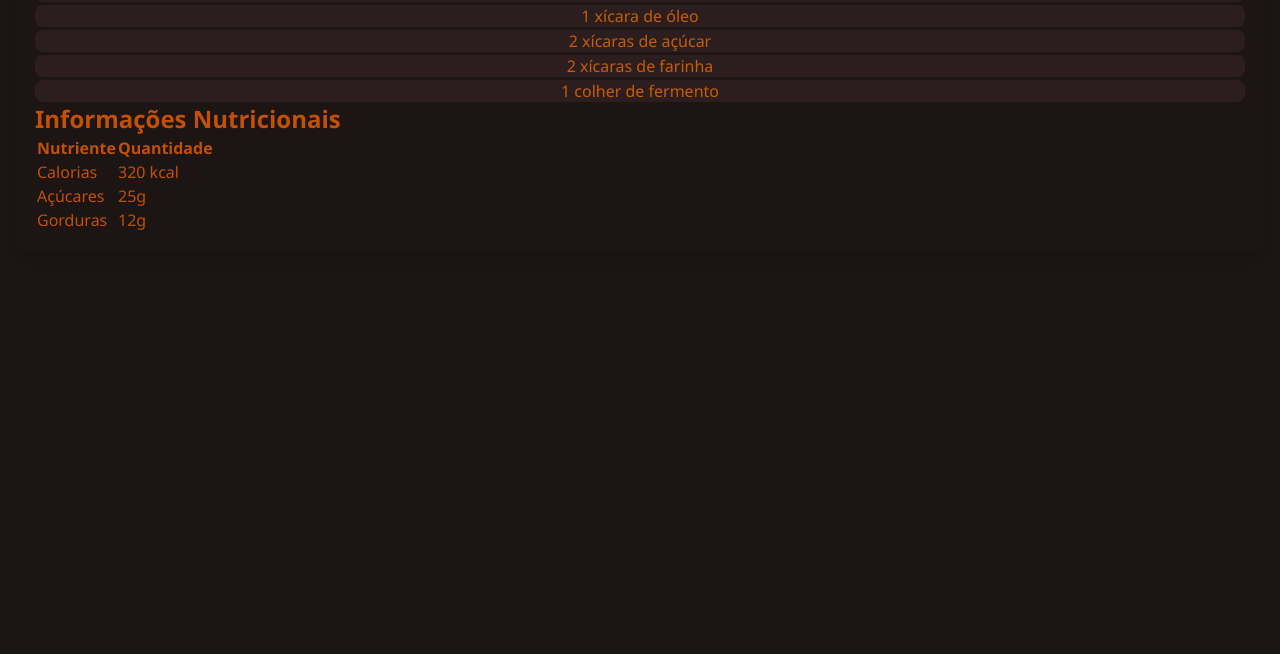
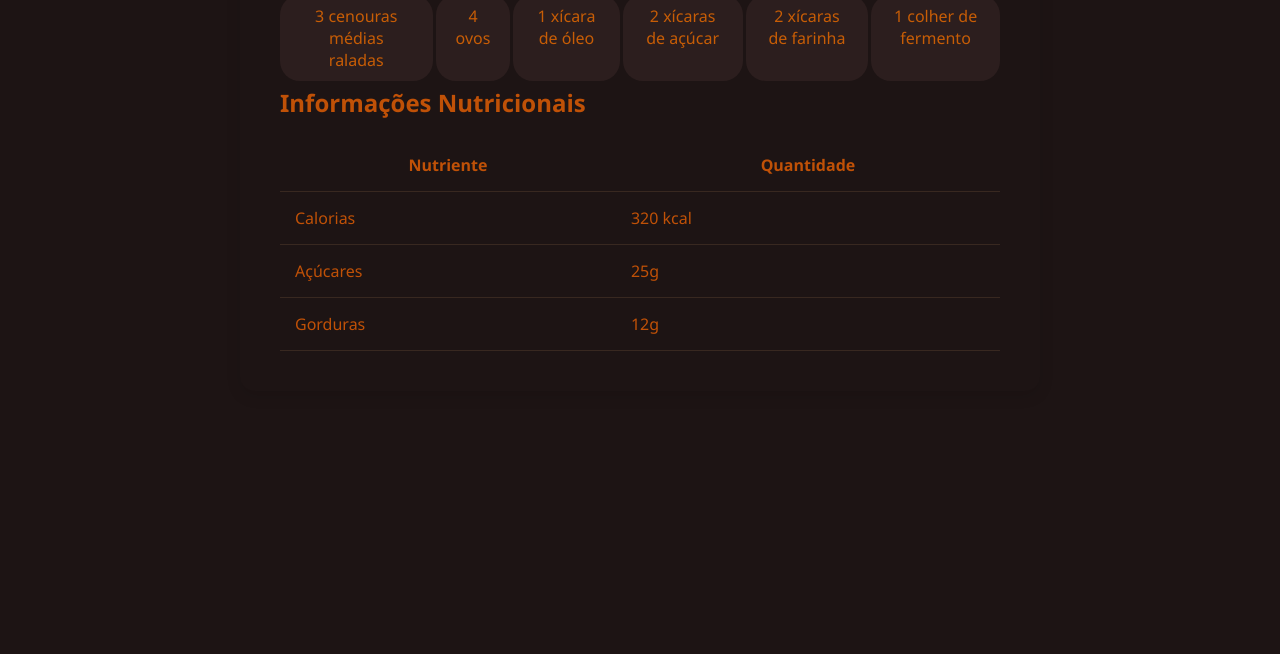
Before and after one commit to y-Brian/HTML_CSS, a plain HTML site: page aula_03/index.html in a window 1280 px wide. Shown: the part 146-800 px from the top of the page. Drawn offline with Linux system fonts and the light colour scheme.

Commit message:
Finalização Aula 3 e inicio da Aula 4

```diff
--- a/aula_03/css/style.css
+++ b/aula_03/css/style.css
@@ -50,6 +50,7 @@ h1 {
     flex-direction: column; /*Organiza os itens em uma coluna e o row os itens ficam lado a lado*/
      gap: 3px ; /*Adiciona um espaço entre os itens da lista*/
      list-style: none; /*Remove os marcadores padrão da lista*/
+     margin: 5px 0;
     }
 
     /*Estilo de cada item da lista*/
@@ -66,3 +67,46 @@ h1 {
         /*Se a tabela ficar muito larga em mobile, permite scroll horizontal*/
         overflow: auto;
     }
+
+    table {
+        width: 100%; /*Ocupa 100% do espaço disponível*/
+        min-width: 300px; /*Largura mínima*/
+        border-collapse: collapse; /*Remove os espaços entre as linhas*/
+        margin-top: 20px; /*Espaçamento acima da tabela*/
+    }
+
+    th, td {
+        padding: 10px; /*Espaçamento interno das células*/
+        font-size: 0.9rem; /*Tamanho da fonte*/
+        border-bottom: 1px solid #382820; /*Linha divisoria entre as células*/
+    }
+
+    /*Media Queries: Tablet e Desktops*/
+
+    @media (min-width: 768px) {
+        .recipe-container{
+            max-width: 800px; /*Largura máxima*/
+            margin: 0 auto ; /* Centralização horizontal*/
+            padding: 40px; /*Maior espaço interno*/
+        }
+
+        h1 {
+            font-size: 2.2rem; /*Aumenta o tamanho do título*/
+        }
+
+        .flex-list {
+            flex-direction: row; /*Deixa as direções em linhas*/
+            justify-content: center; /*Centralizou o conteúdo horizontalmente*/
+        }
+
+        .flex-list li {
+            padding: 10px 20px; /*Aumenta o espaçamento interno dos itens da lista*/
+        border-radius: 20px;
+        }
+
+        th, td {
+            padding: 15px;
+            font-size: 1rem;
+        }
+
+    }
--- /dev/null
+++ b/aula_04/css/style.css
@@ -0,0 +1,75 @@
+/*
+
+Aula 04 - CSS para formulário de inscrição
+
+Tópicos principais:
+
+1. Estilização de inputs, select e textarea
+2. layout flexbox para grupos de formulários
+3. botões interativos com hover
+4. backgrounds em gradientes (desktops)
+5. sombras de profundidade
+
+
+*/
+
+/*Estilos globais*/
+
+*{
+    margin: 0;
+    padding: 0;
+    box-sizing: border-box;
+}
+
+body {
+    font-family:'Inter', sans-serif;
+    background-color:rgb(236, 234, 102);
+    padding: 20px;
+    /*
+      flexbox: centralizar o formulário
+      justify-content: centralizando horizontalmente
+      align-items: alinhando no topo (mobile para facilitar o scroll)
+    */
+    display: flex;
+    justify-content: center;
+    align-items: center;
+
+    /*altura miníma para ocupar a tela toda*/
+    min-height: 100vh;
+}
+
+/*Wrapper fo formulário*/
+
+.form-wrapper {
+    background-color: #fff;
+    padding: 25px;
+    border-radius: 12px;
+    width: 100%;
+    max-width: 450px;
+}
+
+/*Título do formulário*/
+h2 {
+text-align: center;
+font-size: 1.4rem;
+color: rgb(0, 0, 0);
+}
+
+.form-group {
+    display: flex;
+    flex-direction: column;
+    margin-bottom: 15px;
+}
+
+label {
+    margin-bottom: 5px;
+    font-size: 0.9rem;
+    font-weight: bold;
+}
+
+input, select, textarea {
+    padding: 12px;
+    border: 1px solid black;
+    border-radius: 6px;
+    font-size: 1rem;
+}
```
Also changed, not shown: aula_04/index.html (added, +81 -0 lines).
